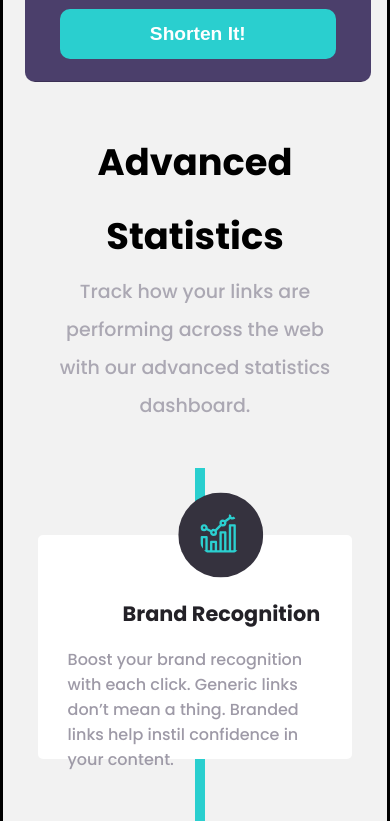
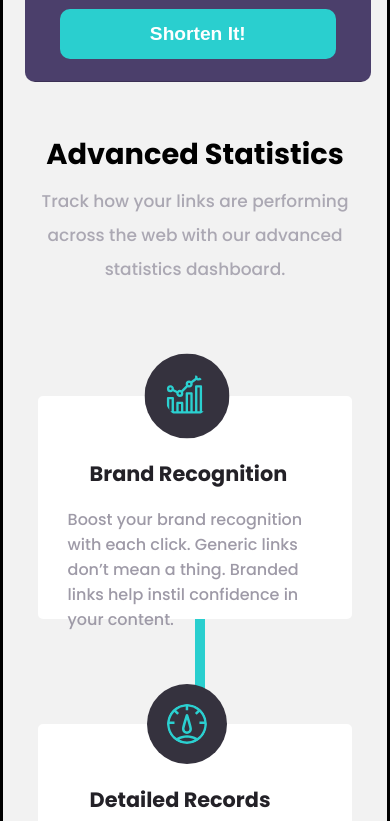
Before and after one commit to Ankitshru/Url-shortner, a plain HTML site: page index.html in a window 390 px wide. Shown: the part 940-1761 px from the top of the page. Drawn offline with Linux system fonts and the light colour scheme.

Commit message:
Update index.css

```diff
--- a/index.css
+++ b/index.css
@@ -446,27 +446,30 @@ img.footer-logo{
         line-height: 2;
     }
     .header-stats {
-        /*font-size: 1.6em;*/
-        font-size: 2.3em;
+        /*font-size: 1.6em;
+        font-size: 2.3em;*/
+        font-size: 1.8em;
     }
     .para-stats {
         display: inline-flex;
         align-items: center;
         /*width: 80%;
-        font-size: 14px;*/
+        font-size: 14px;
         width: 80%;
-        font-size: 19px;
+        font-size: 19px;*/
+        width: 100%;
+        font-size: 17px;
     }
     .more-info {
         height: 90em;
         justify-content: flex-start;
     }
     .line{
-        width: 0;
-        height: 39em;
-        position: absolute;
-        top: 88em;
-        left: 50%;
+       width: 0;
+    height: 54em;
+    position: absolute;
+    top: 83em;
+    left: 50%;
     }
     .box-wrapper{
         flex-direction: column;
@@ -484,25 +487,28 @@ img.footer-logo{
         width: 100%;
     }
     .head-font-recongnition, .head-font-records, .head-font-cust{
-        margin-left: 85px;
+        margin-left: 52px;
     }
     .brand-icon{
         /*position: relative;
         top: 0px;
-        left: 113px;*/
-        transform: translate(165%, -50%);
+        left: 113px;
+        transform: translate(165%, -50%);*/
+        margin: 0px 81px;
     }
     .record-icon{
         /*position: relative;
         top: 0px;
-        left: 118px;*/
-        transform: translate(175%, -50%);
+        left: 118px;
+        transform: translate(175%, -50%);*/
+        margin: 0px 85px;
     }
     .icon-custom{
         /*position: relative;
         top: 0px;
-        left: 110px;*/
-        transform: translate(155%, -50%);
+        left: 110px;
+        transform: translate(155%, -50%);*/
+        margin: 0px 80px
     }
     .brand-recon-msg, .record-msg, .customise-msg{
         margin: 10p auto;
```
